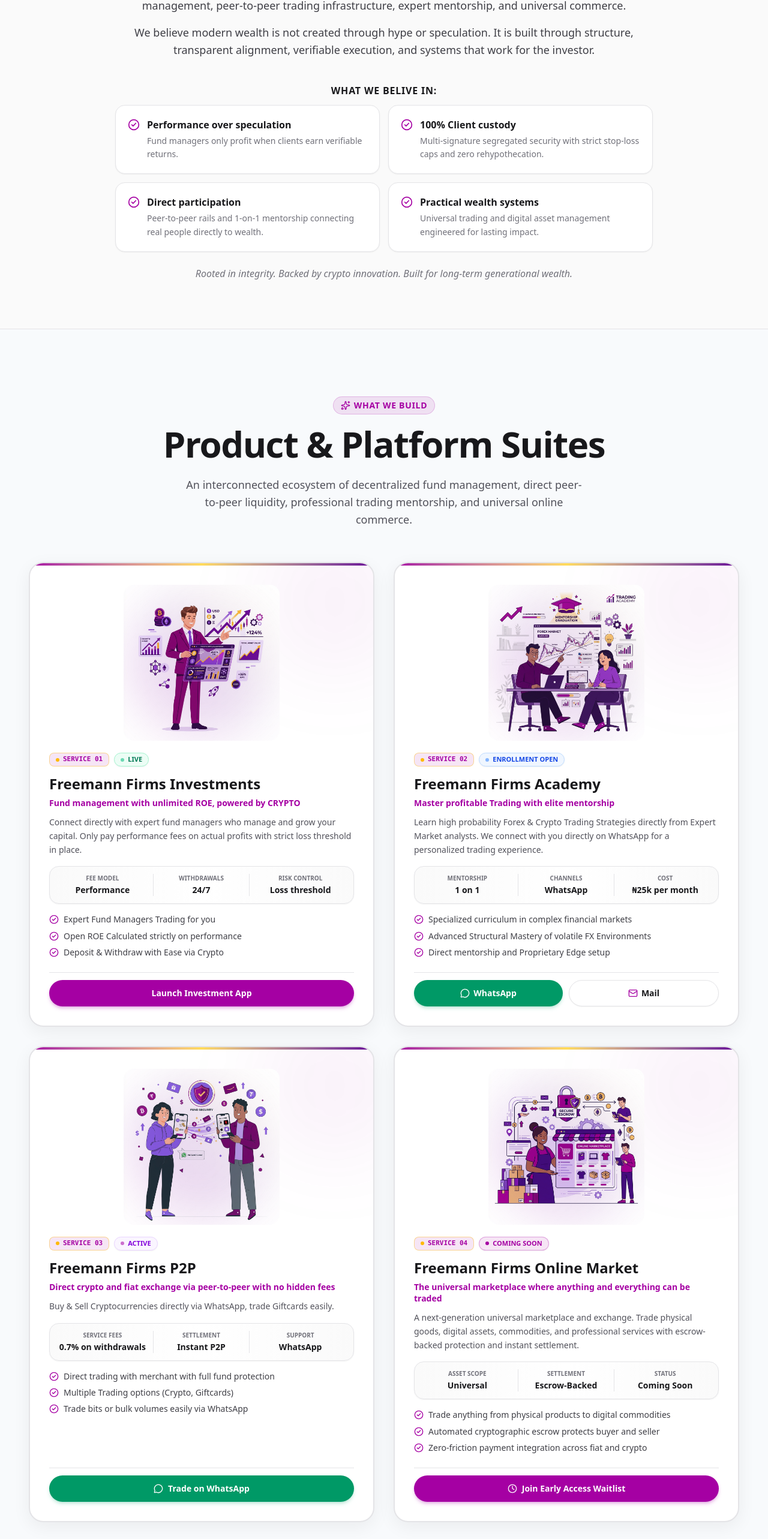
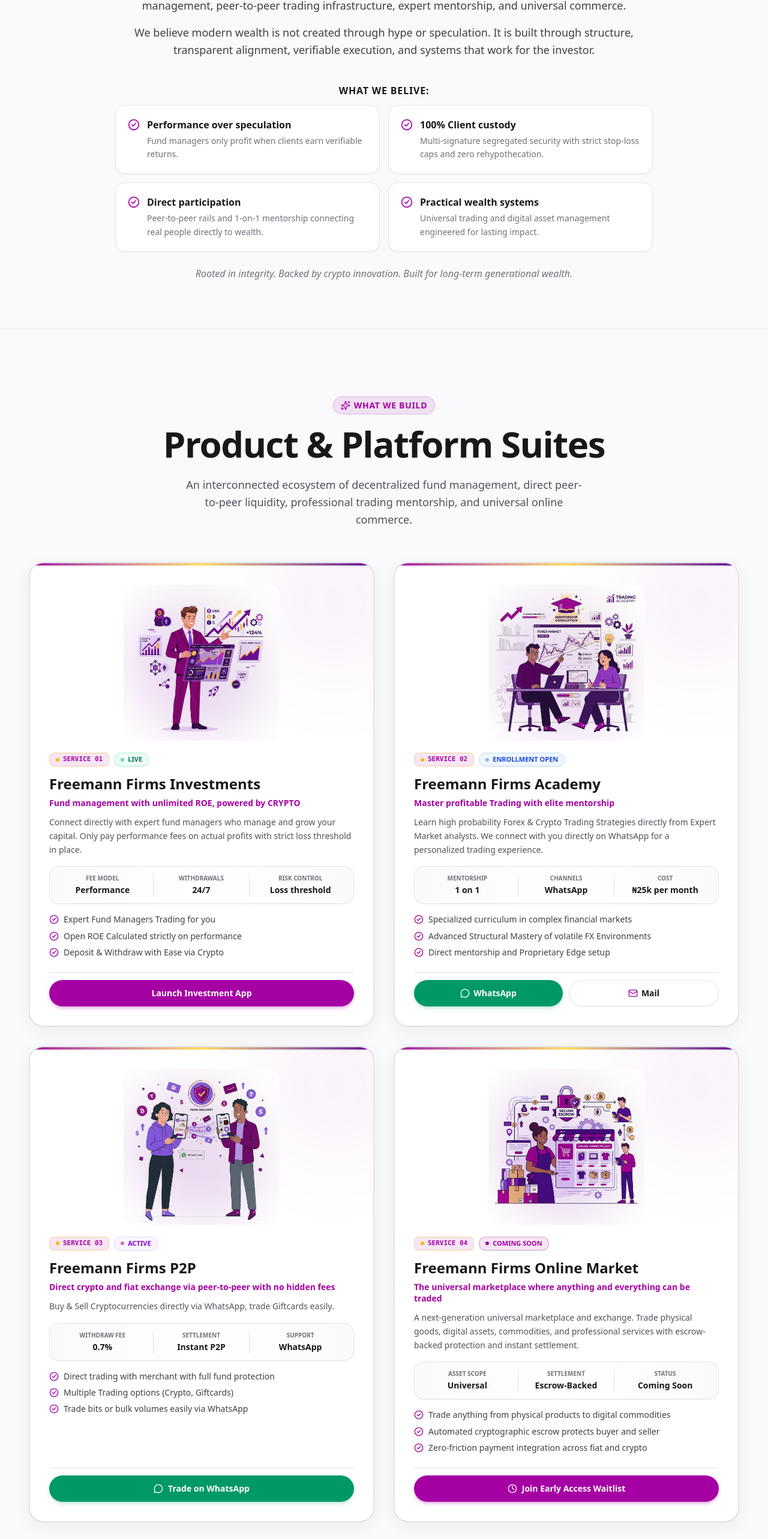
Before and after one commit to Ovie33/fmf, a Next.js app: page / in a window 1280 px wide. Shown: the part 989-3555 px from the top of the page at 60% size. Built offline with nearby package versions, Linux system fonts and the light colour scheme.

Commit message:
Update Academy fee to /mo, fix P2P ribbon, and update Callout copy

```diff
--- a/app/components/PortalCallout.tsx
+++ b/app/components/PortalCallout.tsx
@@ -17,7 +17,7 @@ export function PortalCallout() {
           </span>
 
           <h2 className="relative z-10 text-2xl sm:text-3xl md:text-4xl lg:text-4xl xl:text-5xl 2xl:text-6xl font-extrabold max-w-5xl leading-[1.15] tracking-tight">
-            Whether you&apos;re an investor, trader, merchant, or learner there is a place for you inside our ecosystem.
+            Whether you&apos;re an investor, trader, merchant, or student there is a place for you inside our ecosystem.
           </h2>
 
           <p className="relative z-10 text-sm sm:text-base md:text-base lg:text-lg text-purple-100 max-w-3xl leading-relaxed">
--- a/app/components/PortalMission.tsx
+++ b/app/components/PortalMission.tsx
@@ -37,7 +37,7 @@ export function PortalMission() {
         {/* Core Beliefs Checklist */}
         <div className="w-full flex flex-col items-center gap-3 pt-2">
           <p className="text-sm sm:text-base font-bold uppercase tracking-wider text-[#18181b] dark:text-white">
-            What We Belive in:
+            What We Belive:
           </p>
           <div className="grid grid-cols-1 sm:grid-cols-2 gap-3.5 w-full text-left">
             {beliefs.map((item, idx) => (
--- a/app/components/PortalServices.tsx
+++ b/app/components/PortalServices.tsx
@@ -96,7 +96,7 @@ export function PortalServices() {
       illustrationDark: "/images/service-p2p-dark-v2.jpg",
       isLive: true,
       metrics: [
-        { label: "Service Fees", value: "0.7% on withdrawals" },
+        { label: "Withdraw Fee", value: "0.7%" },
         { label: "Settlement", value: "Instant P2P" },
         { label: "Support", value: "WhatsApp" },
       ],
```
